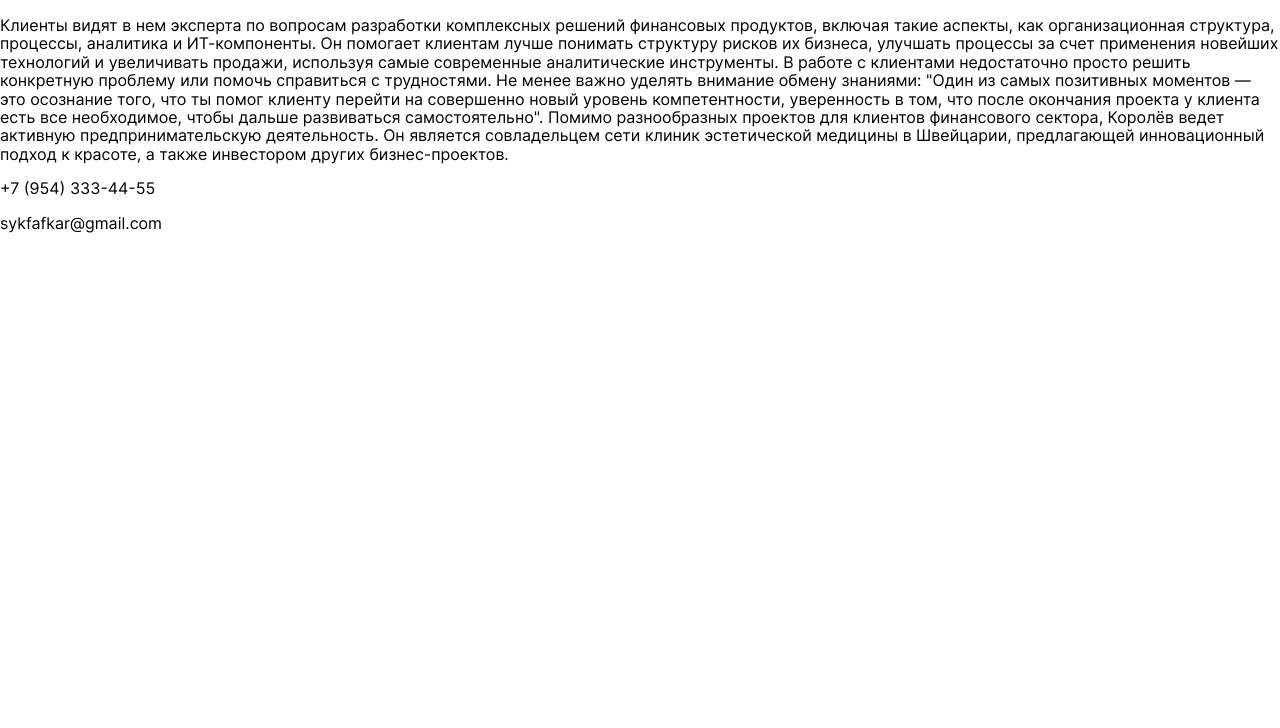
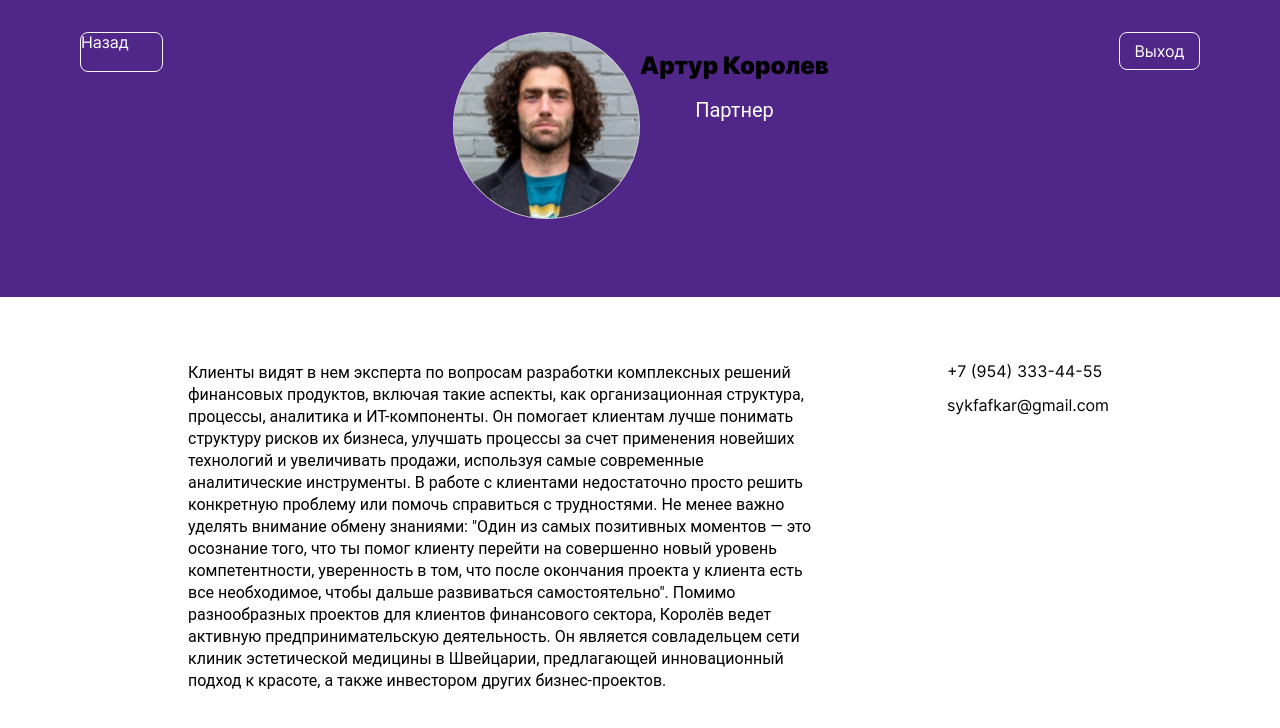
Before and after one commit to Korvin22/antipoff-test, a React (Create React App) app: page /partner in a window 1280 px wide. Shown: the top 728 px of the page. Built offline with nearby package versions, Linux system fonts and the light colour scheme.

Commit message:
feature: partner information added

```diff
--- a/src/components/Partner/Partner.css
+++ b/src/components/Partner/Partner.css
@@ -0,0 +1,109 @@
+.partner__header {
+  display: flex;
+  justify-content: space-between;
+  align-items: center;
+  height: 265px;
+  background-color: #512689;
+  max-width: 1440px;
+  padding-top: 32px;
+  padding-left: 80px;
+  padding-right:80px;
+
+}
+
+.partner__navigation {
+  display: flex;
+  flex-direction: column;
+  justify-content: space-between;
+  margin-left: auto;
+  margin-right: auto;
+  max-width: 1440px;
+}
+
+.partner__text {
+  display: flex;
+  flex-direction: column;
+  justify-items: center;
+  align-items: center;
+  max-width: 846px;
+  align-content: center;
+}
+
+.partner__title {
+  font-family: Roboto;
+  font-size: 64px;
+  font-weight: 400;
+  line-height: 75px;
+  letter-spacing: 0em;
+  text-align: left;
+  color: white;
+  margin: 0;
+  padding: 0;
+}
+
+.partner__subtitle {
+  font-family: Roboto;
+  font-size: 20px;
+  font-weight: 400;
+  line-height: 23px;
+  letter-spacing: 0em;
+  text-align: center;
+  color: white;
+  margin: 0;
+  padding: 0;
+}
+
+.partner__button {
+  border: 1px solid #f8f8f8;
+  color: white;
+  background: transparent;
+  width: 81px;
+  height: 38px;
+  top: 32px;
+  padding: 8px, 16px, 8px, 16px;
+  border-radius: 8px;
+  align-self: flex-start;
+  justify-content: flex-start;
+}
+
+.partner__button_back {
+  border: 1px solid #f8f8f8;
+  color: white;
+  background: transparent;
+  width: 81px;
+  height: 38px;
+  top: 32px;
+  padding: 8px, 16px, 8px, 16px;
+  border-radius: 8px;
+  align-self: flex-start;
+  text-decoration: none;
+}
+
+.partner__descr {
+  font-family: "Roboto";
+  font-size: 16px;
+  font-weight: 400;
+  line-height: 22px;
+  letter-spacing: 0em;
+  text-align: left;
+  width: 630px;
+  margin-left: 188px;
+  margin-right: 129px;
+}
+
+.partner__wrapper {
+  display: flex;
+  margin-top: 49px;
+}
+
+.partner__image {
+  width: 187px;
+  height: 187px;
+  border-radius: 100px;
+  background: lightgray 50% / cover no-repeat;
+}
+
+.partner__info {
+    display:flex;
+    align-self: flex-start;
+}
--- a/src/components/Partner/Partner.js
+++ b/src/components/Partner/Partner.js
@@ -1,12 +1,25 @@
 import initialColleagues from "../../vendor/constants";
+import { Link } from "react-router-dom";
 
-
-function Partner(porps) {
+function Partner(props) {
   return (
     <>
-      <div className="partner__header">
-
-      </div>
+      <header className="partner__header">
+        <Link className="partner__button_back" to="/">
+          Назад
+        </Link>
+        <div className="partner__info">
+          <img
+            src={initialColleagues[0].image}
+            className="partner__image"
+          ></img>
+          <div className="partner__text">
+            <h2 className="partner__name">{initialColleagues[0].name}</h2>
+            <p className="header__subtitle">Партнер</p>
+          </div>
+        </div>
+        <button className="partner__button">Выход</button>
+      </header>
       <div className="partner__wrapper">
         <p className="partner__descr">
           Клиенты видят в нем эксперта по вопросам разработки комплексных
--- a/src/index.css
+++ b/src/index.css
@@ -10,3 +10,4 @@
 @import url("../src/components/Colleagues/Colleagues.css");
 @import url("../src/components/Colleauge/Colleague.css");
 @import url("../src/components/Register/Register.css");
+@import url("../src/components/Partner/Partner.css");
```
